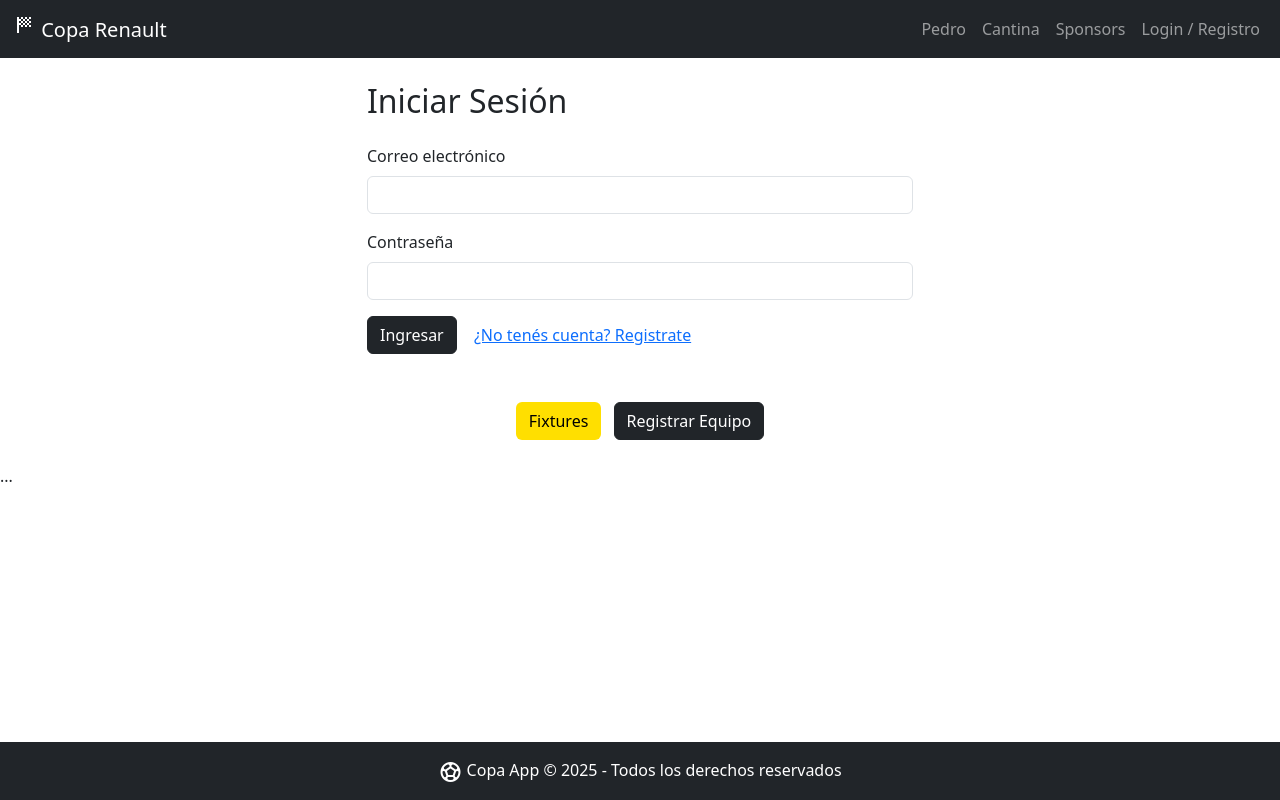
After one commit to JoaquinFritz16/App_Copa_Renault, a Flask app: page /login in a window 1280 px wide. The commit adds this page. Run offline with Flask 3, Linux system fonts and the light colour scheme.

Commit message:
Paginas de la copa implementadas

```diff
--- a/app/App.py
+++ b/app/App.py
@@ -1,26 +1,84 @@
-from flask import Flask, request, jsonify, render_template
+from functools import wraps
+from flask import Flask, request, jsonify, render_template, redirect, session, url_for
 
 app = Flask(__name__)
+def login_required(f):
+    @wraps(f)
+    def decorated_function(*args, **kwargs):
+        if 'user_email' not in session:
+            return redirect(url_for('login'))
+        return f(*args, **kwargs)
+    return decorated_function
+@app.route('/login', methods=['GET', 'POST'])
+def login():
+    if request.method == 'POST':
+        # lógica para verificar login
+        email = request.form['email']
+        contraseña = request.form['password']
+
+        # Aquí deberías buscar el usuario en la base de datos
+        # y verificar la contraseña, por ahora lo simulo:
+        if email == "admin@copa.com" and contraseña == "1234":
+            session['user_email'] = email
+            session['user_role'] = 'admin'
+            return redirect(url_for('index'))
+        else:
+            return render_template('login.html', error="Datos incorrectos")
+
+    return render_template('login.html')
+
 @app.route('/')
 def index():
     deportes = [
-        {"id": 1, "name": "Fútbol"},
-        {"id": 2, "name": "Basket"},
-        {"id": 3, "name": "Voley"}
+        {"id": 1, "name": "Futbol", "image": "#"},
+        {"id": 2, "name": "Basquet", "image": "#"},
+        {"id": 3, "name": "Voley", "image": "#"}
     ]
     data = {
         "title": "Bienvenido a la aplicacion de la Copa!",
-        "description": "Esta es una aplicacion de ejemplo para la Copa del Mundo.",
+        "description": "Esta es una aplicacion de ejemplo para la Copa Renault.",
         "sports": deportes,
         "number_of_sports": len(deportes)
     }
     return render_template('index.html', data=data, deportes=deportes)
 
 @app.route('/pedro')
+@login_required
 def pedro():
     data = {
         "title": "Pedro"
     }
     return render_template('pedro.html', data=data)
+@app.route('/cantina')
+# @login_required
+def cantina():
+    return render_template('cantina.html')
+
+@app.route('/sponsors')
+# @login_required
+def sponsors():
+    return render_template('sponsors.html')
+
+@app.route('/fixtures')
+# @login_required
+def fixtures():
+    return render_template('fixtures.html')
+
+@app.route('/futbol')
+# @login_required
+def futbol():
+    return render_template('./deportes/futbol.html')
+
+@app.route('/basquet')
+# @login_required
+def basquet():
+    return render_template('./deportes/basquet.html')
+
+@app.route('/voley')
+# @login_required
+def voley():
+    return render_template('./deportes/voley.html')
+
+
 if __name__ == '__main__':
     app.run(debug=True)
--- a/app/templates/base.html
+++ b/app/templates/base.html
@@ -1,13 +1,81 @@
 <!DOCTYPE html>
-<html lang="en">
+<html lang="es">
 <head>
     <meta charset="UTF-8">
     <meta name="viewport" content="width=device-width, initial-scale=1.0">
-    <title>{%block title%}{%endblock%}</title>
+    <title>{% block title %}Copa Renault{% endblock %}</title>
+
+    <!-- Bootstrap CSS -->
+    <link href="https://cdn.jsdelivr.net/npm/bootstrap@5.3.0/dist/css/bootstrap.min.css" rel="stylesheet">
+
+    <!-- Google Fonts Material Symbols -->
+    <link href="https://fonts.googleapis.com/css2?family=Material+Symbols+Outlined" rel="stylesheet" />
+
+    <!-- Tu CSS -->
+    <link rel="stylesheet" href="{{ url_for('static', filename='css/style.css') }}">
 </head>
 <body>
-    {%block body%}
-    {%endblock%}
 
+<!-- Navbar -->
+<!-- Navbar -->
+<nav class="navbar navbar-expand-lg navbar-dark bg-dark">
+    <div class="container-fluid">
+      <a class="navbar-brand" href="/">
+          <span class="material-symbols-outlined">sports_score</span>
+          Copa Renault
+      </a>
+      <div class="collapse navbar-collapse">
+        <ul class="navbar-nav ms-auto">
+            <li class="nav-item">
+                <a class="nav-link" href="/pedro">Pedro</a>
+              </li>
+          <li class="nav-item">
+            <a class="nav-link" href="/cantina">Cantina</a>
+          </li>
+          <li class="nav-item">
+            <a class="nav-link" href="/sponsors">Sponsors</a>
+          </li>
+          {% if session.get('user_email') %}
+          <li class="nav-item">
+              <span class="navbar-text text-white me-3">
+                  Bienvenido, {{ session.get('user_email') }} ({{ session.get('user_role') }})
+              </span>
+          </li>
+          <li class="nav-item">
+            <a class="nav-link" href="/logout">Logout</a>
+          </li>
+          {% else %}
+          <li class="nav-item">
+            <a class="nav-link" href="/login">Login / Registro</a>
+          </li>
+          {% endif %}
+        </ul>
+      </div>
+    </div>
+  </nav>
+
+
+<!-- Contenido principal -->
+<div class="container py-4">
+    {% block body %}{% endblock %}
+</div>
+
+<!-- Botones -->
+<div class="container text-center my-4">
+    <a href="/fixtures" class="btn me-2" style="background-color: #ffdf00; color: black;">Fixtures</a>
+    <a href="/registrar-equipo" class="btn btn-dark">Registrar Equipo</a>
+</div>
+
+<body class="d-flex flex-column min-vh-100">
+    ...
+    <!-- Footer -->
+    <footer class="bg-dark text-white text-center py-3 mt-auto">
+        <span class="material-symbols-outlined align-middle">sports_soccer</span>
+        Copa App © 2025 - Todos los derechos reservados
+    </footer>
+
+
+<!-- Bootstrap JS -->
+<script src="https://cdn.jsdelivr.net/npm/bootstrap@5.3.0/dist/js/bootstrap.bundle.min.js"></script>
 </body>
 </html>
--- /dev/null
+++ b/app/templates/cantina.html
@@ -0,0 +1,6 @@
+{% extends "base.html" %}
+{% block title %}Cantina{% endblock %}
+{% block body %}
+<h2>Cantina</h2>
+<p>Información sobre la cantina disponible durante la copa.</p>
+{% endblock %}
--- /dev/null
+++ b/app/templates/deportes/basquet.html
@@ -0,0 +1,6 @@
+{% extends "base.html" %}
+{% block title %}Fútbol{% endblock %}
+{% block body %}
+<h2>Basquet</h2>
+<p>Contenido sobre el torneo de fútbol.</p>
+{% endblock %}
--- /dev/null
+++ b/app/templates/deportes/futbol.html
@@ -0,0 +1,6 @@
+{% extends "base.html" %}
+{% block title %}Fútbol{% endblock %}
+{% block body %}
+<h2>Fútbol</h2>
+<p>Contenido sobre el torneo de fútbol.</p>
+{% endblock %}
--- /dev/null
+++ b/app/templates/deportes/voley.html
@@ -0,0 +1,6 @@
+{% extends "base.html" %}
+{% block title %}Fútbol{% endblock %}
+{% block body %}
+<h2>Voley</h2>
+<p>Contenido sobre el torneo de fútbol.</p>
+{% endblock %}
--- /dev/null
+++ b/app/templates/fixtures.html
@@ -0,0 +1,6 @@
+{% extends "base.html" %}
+{% block title %}Fixtures{% endblock %}
+{% block body %}
+<h2>Calendario de Partidos</h2>
+<p>Aquí se mostrará el fixture completo del torneo.</p>
+{% endblock %}
--- /dev/null
+++ b/app/templates/login.html
@@ -0,0 +1,26 @@
+{% extends "base.html" %}
+
+{% block title %}Iniciar Sesión{% endblock %}
+
+{% block body %}
+<div class="row justify-content-center">
+  <div class="col-md-6">
+    <h2 class="mb-4">Iniciar Sesión</h2>
+    {% if error %}
+      <div class="alert alert-danger">{{ error }}</div>
+    {% endif %}
+    <form method="POST" action="/login">
+      <div class="mb-3">
+        <label for="email" class="form-label">Correo electrónico</label>
+        <input type="email" class="form-control" id="email" name="email" required>
+      </div>
+      <div class="mb-3">
+        <label for="password" class="form-label">Contraseña</label>
+        <input type="password" class="form-control" id="password" name="password" required>
+      </div>
+      <button type="submit" class="btn btn-dark">Ingresar</button>
+      <a href="/register" class="btn btn-link">¿No tenés cuenta? Registrate</a>
+    </form>
+  </div>
+</div>
+{% endblock %}
--- /dev/null
+++ b/app/templates/sponsors.html
@@ -0,0 +1,6 @@
+{% extends "base.html" %}
+{% block title %}Sponsors{% endblock %}
+{% block body %}
+<h2>Sponsors</h2>
+<p>Empresas y marcas que apoyan este evento deportivo.</p>
+{% endblock %}
```
Also changed, not shown: app/templates/index.html (+25 -12 lines), app/templates/pedro.html (+7 -17 lines), app/templates/register.html (added, +35 -0 lines).
